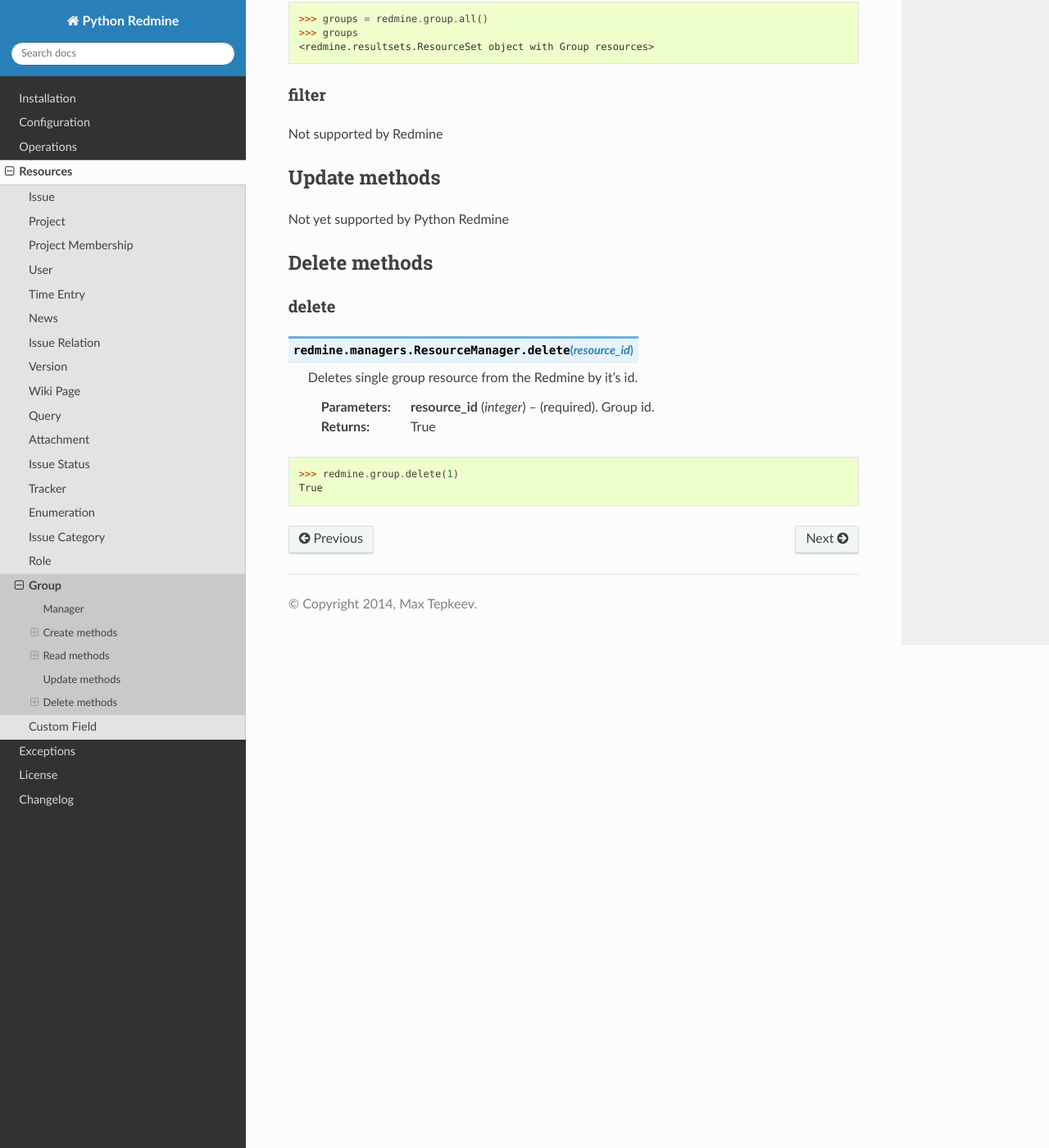
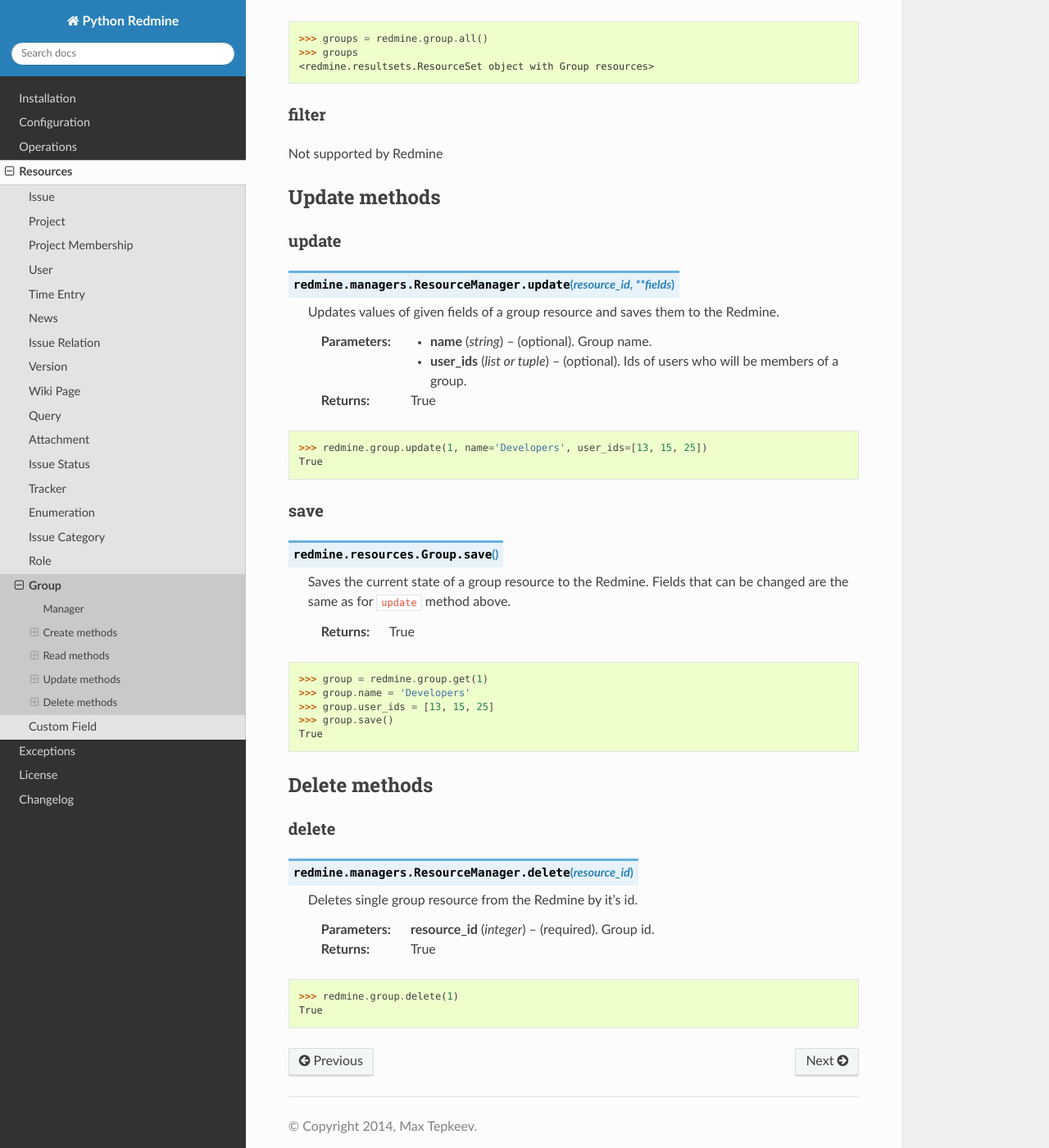
Before and after one commit to maxtepkeev/python-redmine, a Sphinx documentation site: the page built from docs/resources/group.rst, in a window 1280 px wide and 1400 px high, scrolled down 2122 px. Shown: the whole window at 82% size. Built offline with Sphinx 7.4.7 and the Read the Docs theme 2.0.0, drawn with Linux system fonts in a browser that asks for light colours; some of the changed text lies outside the part shown.

Commit message:
group update support

```diff
--- a/docs/changelog.rst
+++ b/docs/changelog.rst
@@ -14,6 +14,7 @@
 - Added: Update functionality via ``update()`` and ``save()`` methods for resources (see
   docs for details):
 
+  * Group
   * IssueCategory
   * Version
   * TimeEntry
--- a/docs/resources/group.rst
+++ b/docs/resources/group.rst
@@ -23,7 +23,7 @@
     Creates new group resource with given fields and saves it to the Redmine.
 
     :param string name: (required). Group name.
-    :param user_ids: (optional). Ids of users to add to a group.
+    :param user_ids: (optional). Ids of users who will be members of a group.
     :type user_ids: list or tuple
     :return: Group resource object
 
@@ -125,7 +125,44 @@
 Update methods
 --------------
 
-Not yet supported by Python Redmine
+update
+++++++
+
+.. py:method:: update(resource_id, **fields)
+    :module: redmine.managers.ResourceManager
+    :noindex:
+
+    Updates values of given fields of a group resource and saves them to the Redmine.
+
+    :param string name: (optional). Group name.
+    :param user_ids: (optional). Ids of users who will be members of a group.
+    :type user_ids: list or tuple
+    :return: True
+
+.. code-block:: python
+
+    >>> redmine.group.update(1, name='Developers', user_ids=[13, 15, 25])
+    True
+
+save
+++++
+
+.. py:method:: save()
+    :module: redmine.resources.Group
+    :noindex:
+
+    Saves the current state of a group resource to the Redmine. Fields that
+    can be changed are the same as for ``update`` method above.
+
+    :return: True
+
+.. code-block:: python
+
+    >>> group = redmine.group.get(1)
+    >>> group.name = 'Developers'
+    >>> group.user_ids = [13, 15, 25]
+    >>> group.save()
+    True
 
 Delete methods
 --------------
```
Also changed, not shown: 2 other files.
